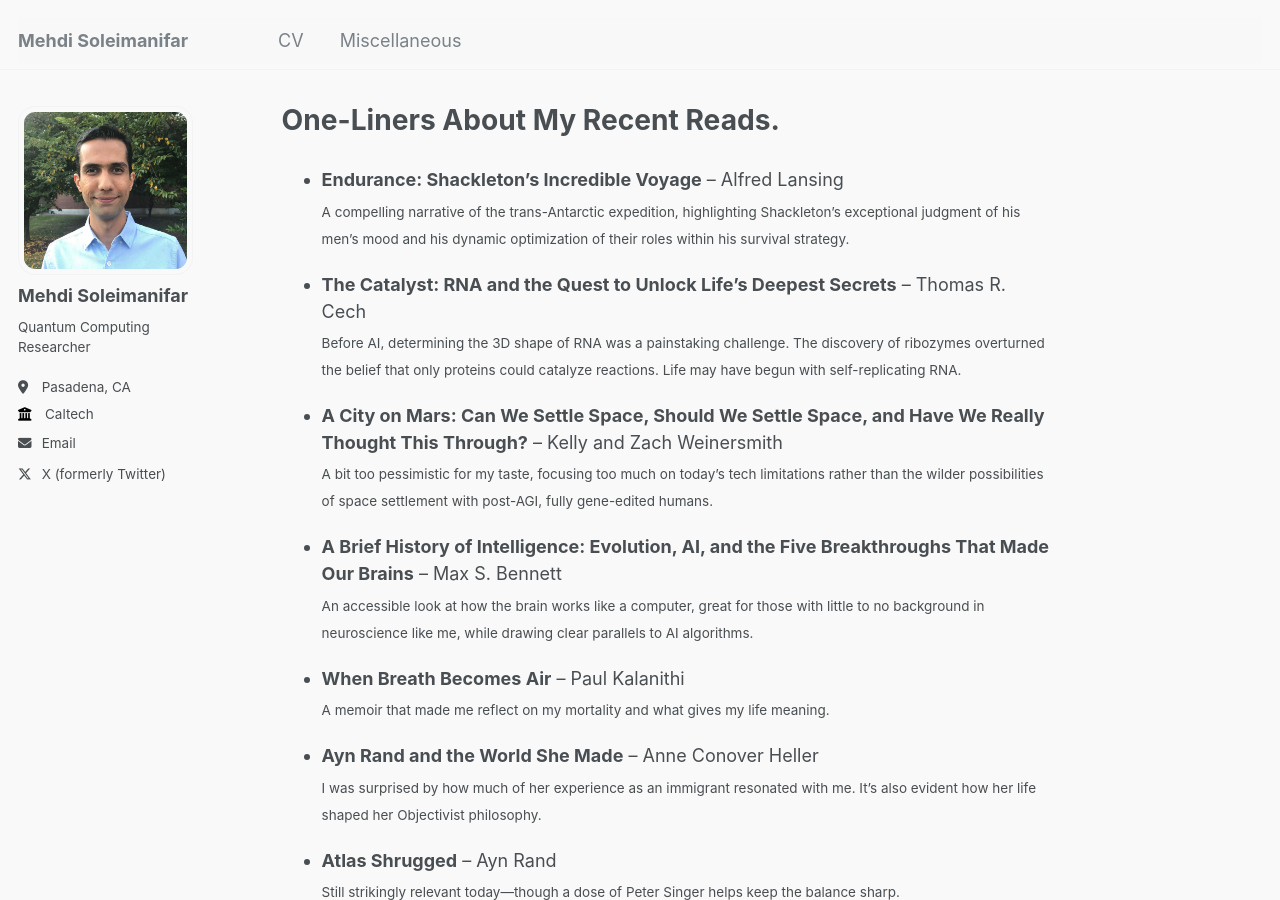
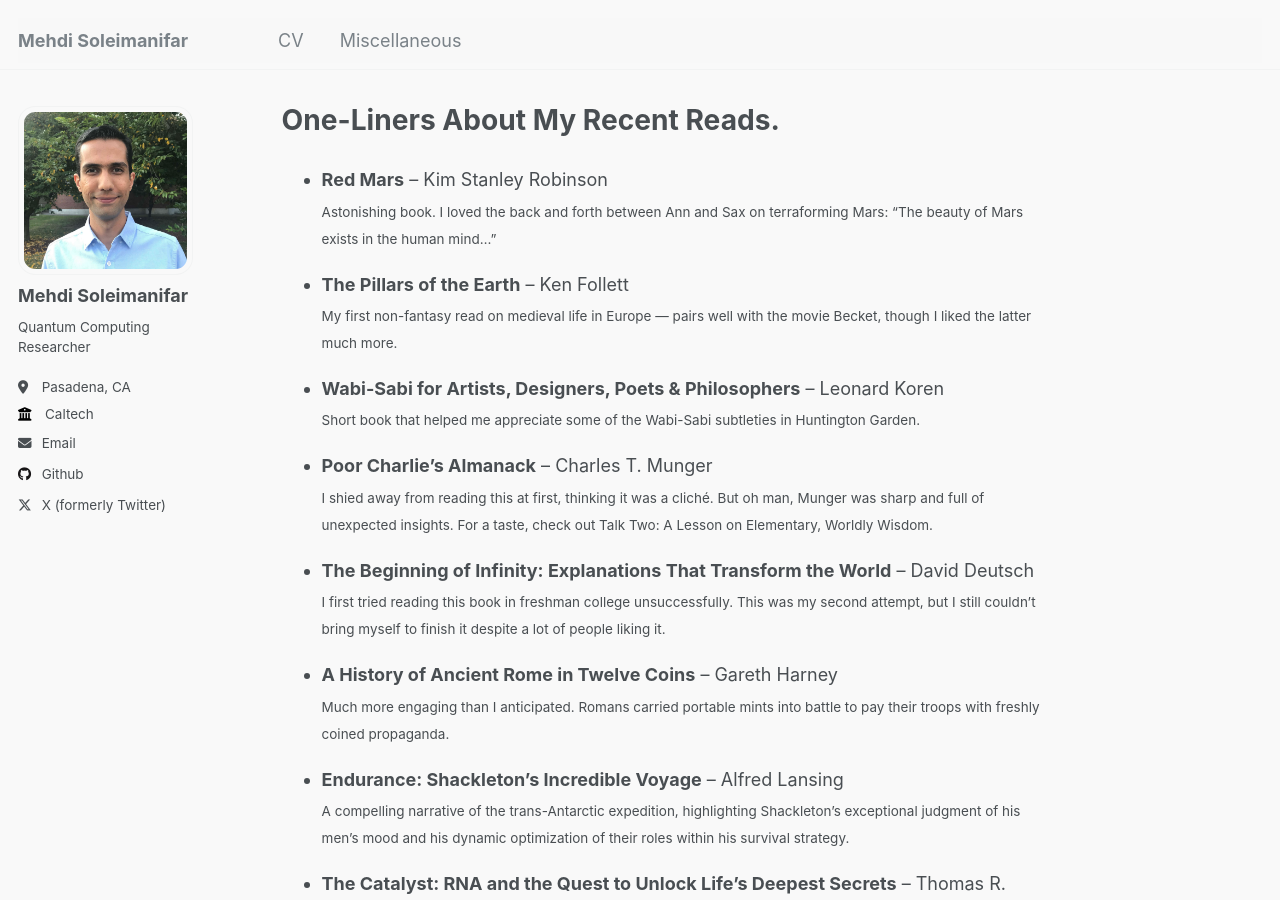
Before and after one commit to gitmehdis/mehdisole.github.io, a Jekyll site: the page built from _pages/books.md, in a window 1280 px wide and 900 px high. Built offline with Jekyll 4.4.1, drawn with Linux system fonts in a browser that asks for light colours.

Commit message:
pubs and books updated

```diff
--- a/_config.yml
+++ b/_config.yml
@@ -44,7 +44,7 @@ author:
   bitbucket        : # Username - Update with your username on the site
   codepen          : # Username
   dribbble         : # Username
-  github           : #"academicpages"
+  github           : "gitmehdis"
   kaggle           : # Username
   stackoverflow    : # User number or user number and name (i.e., use "1" or "1/jeff-atwood")
 
--- a/_pages/books (Mehdis-MacBook-Air.local's conflicted copy 2025-03-30).md
+++ b/_pages/books.md
@@ -3,6 +3,30 @@ title: One-Liners About My Recent Reads.
 author_profile: true
 permalink: /books/
 ---
+
+- **Red Mars** – Kim Stanley Robinson
+    <sub>Astonishing book. I loved the back and forth between Ann and Sax on terraforming Mars: “The beauty of Mars exists in the human mind...”
+    </sub>
+
+- **The Pillars of the Earth** – Ken Follett
+    <sub>My first non-fantasy read on medieval life in Europe — pairs well with the movie Becket, though I liked the latter much more.
+    </sub>
+
+- **Wabi-Sabi for Artists, Designers, Poets & Philosophers** – Leonard Koren
+    <sub>Short book that helped me appreciate some of the Wabi-Sabi subtleties in Huntington Garden.
+    </sub>
+
+- **Poor Charlie’s Almanack** – Charles T. Munger
+    <sub>I shied away from reading this at first, thinking it was a cliché. But oh man, Munger was sharp and full of unexpected insights. For a taste, check out Talk Two: A Lesson on Elementary, Worldly Wisdom.
+    </sub>
+
+- **The Beginning of Infinity: Explanations That Transform the World** – David Deutsch
+    <sub>I first tried reading this book in freshman college unsuccessfully. This was my second attempt, but I still couldn’t bring myself to finish it despite a lot of people liking it.
+    </sub>
+
+- **A History of Ancient Rome in Twelve Coins** – Gareth Harney
+    <sub>Much more engaging than I anticipated. Romans carried portable mints into battle to pay their troops with freshly coined propaganda.
+    </sub>
 
 - **Endurance: Shackleton's Incredible Voyage** – Alfred Lansing
     <sub>A compelling narrative of the trans-Antarctic expedition, highlighting Shackleton’s exceptional judgment of his men’s mood and his dynamic optimization of their roles within his survival strategy.
```
Also changed, not shown: _pages/about.md (+8 -0 lines), 1 other file.
